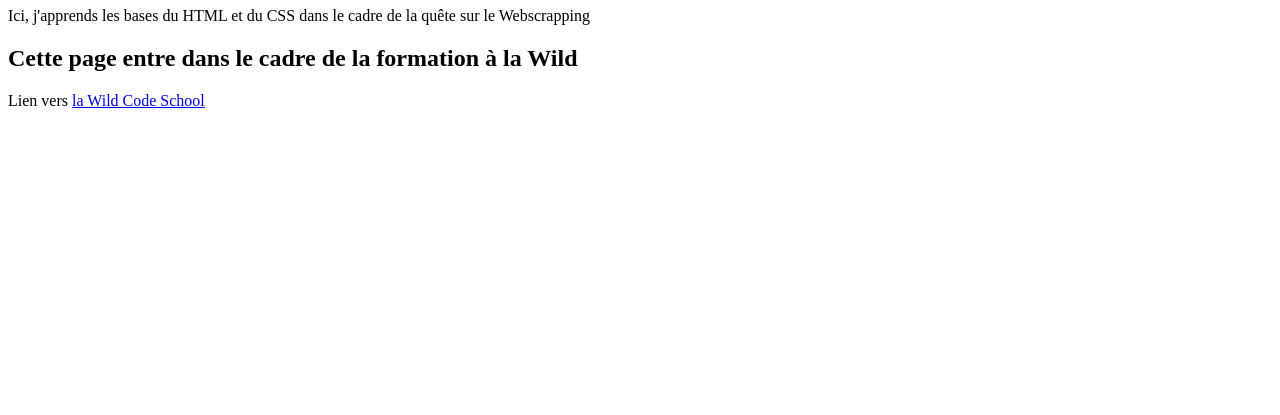
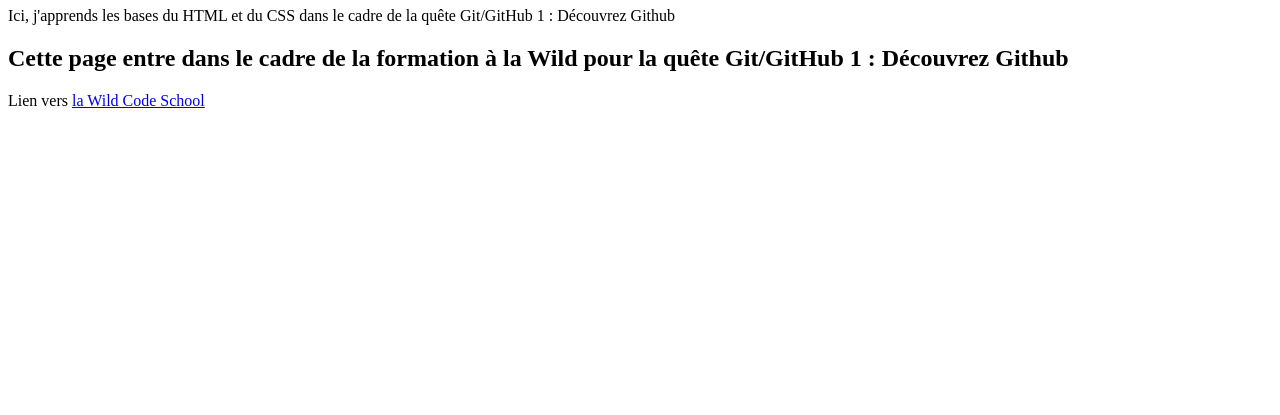
Before and after one commit to CyrilGamboa/helloWorld, a plain HTML site: page index.html in a window 1280 px wide. Shown: the part 385-800 px from the top of the page. Drawn offline with Linux system fonts and the light colour scheme.

Commit message:
Changed h2 et p

```diff
--- a/index.html
+++ b/index.html
@@ -8,9 +8,9 @@ i<!DOCTYPE html>
 <body>
 	<img src= "https://res.cloudinary.com/wildcodeschool/image/upload/c_fill,h_50/v1/static/irjoy97aq0eol8bf6959">
 	<h1> Ma deuxiéme page web </h1>
-		<p> Ici, j'apprends les bases du HTML et du CSS dans le cadre de la quête sur le Webscrapping
+		<p> Ici, j'apprends les bases du HTML et du CSS dans le cadre de la quête Git/GitHub 1 : Découvrez Github
 		</p>
-		<h2> Cette page entre dans le cadre de la formation à la Wild </h2>
+		<h2> Cette page entre dans le cadre de la formation à la Wild pour la quête Git/GitHub 1 : Découvrez Github </h2>
 			<p> Lien vers
 				<a href= "http://www.wildcodeschool.com"> la Wild Code School </a>
 			</p>
```
